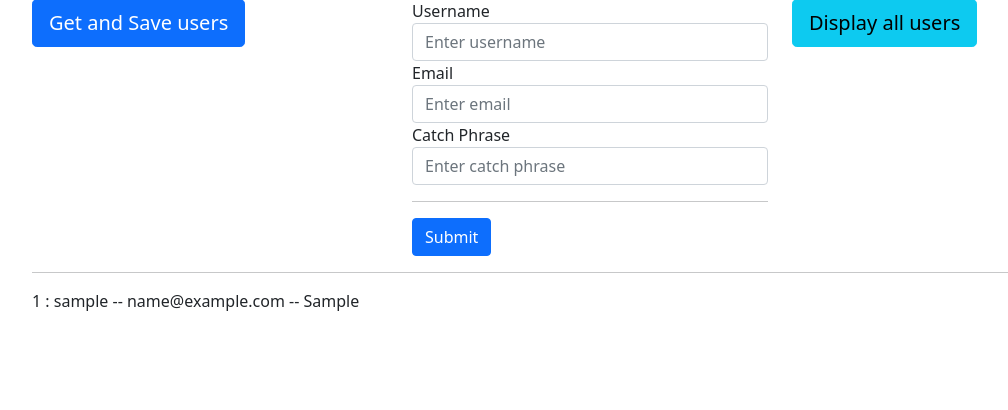
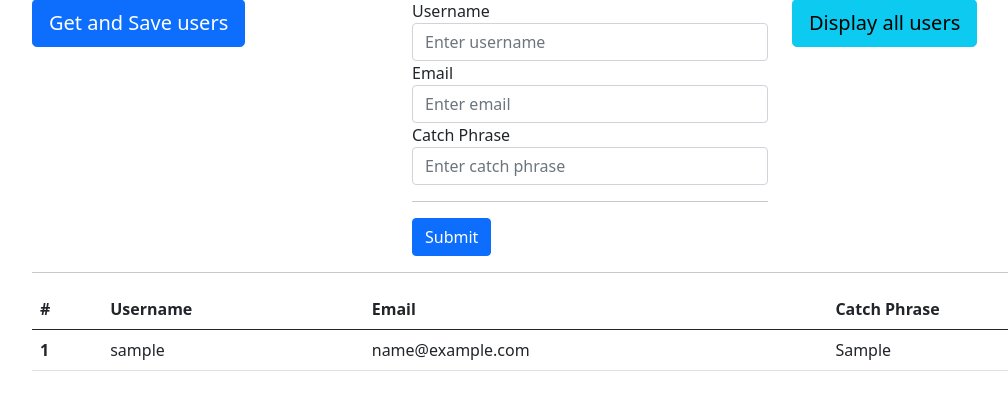
Before and after one commit to nat236919/django-api-test, a Django app: page / in a window 1280 px wide. Shown: the part 122-532 px from the top of the page, without its empty margins (50-1058 px from the left). Run offline with Django 3.2, Linux system fonts and the light colour scheme; tables that the repository leaves empty hold one stand-in row (values such as "Sample post"); some libraries are stand-ins or nearby versions.

Commit message:
show tabular result

```diff
--- a/mysite/myapi/templates/myapi/index.html
+++ b/mysite/myapi/templates/myapi/index.html
@@ -57,13 +57,28 @@
       <!-- Result -->
       {% if data %}
       <hr>
-      <div class="row">
-        {% for user in data %}
-          <p>{{ user.id }} : {{ user.username }} -- {{ user.email }} -- {{ user.catch_phrase }}</p>
-        {% endfor %}
-      </div>
-      {% endif %}
+      <table class="table">
+        <thead>
+          <tr>
+            <th scope="col">#</th>
+            <th scope="col">Username</th>
+            <th scope="col">Email</th>
+            <th scope="col">Catch Phrase</th>
+          </tr>
+        </thead>
+        <tbody>
+          {% for user in data %}
+            <tr>
+              <th scope="row">{{ user.id }}</th>
+              <td>{{ user.username }} </td>
+              <td>{{ user.email }}</td>
+              <td>{{ user.catch_phrase }}</td>
+            </tr>
+          {% endfor %}
+        </tbody>
+      </table>
     </div>
+    {% endif %}
     <!-- Bootstrap Bundle with Popper -->
     <script src="https://cdn.jsdelivr.net/npm/bootstrap@5.0.0-beta1/dist/js/bootstrap.bundle.min.js" integrity="sha384-ygbV9kiqUc6oa4msXn9868pTtWMgiQaeYH7/t7LECLbyPA2x65Kgf80OJFdroafW" crossorigin="anonymous"></script>
     <!-- Axios -->
```
